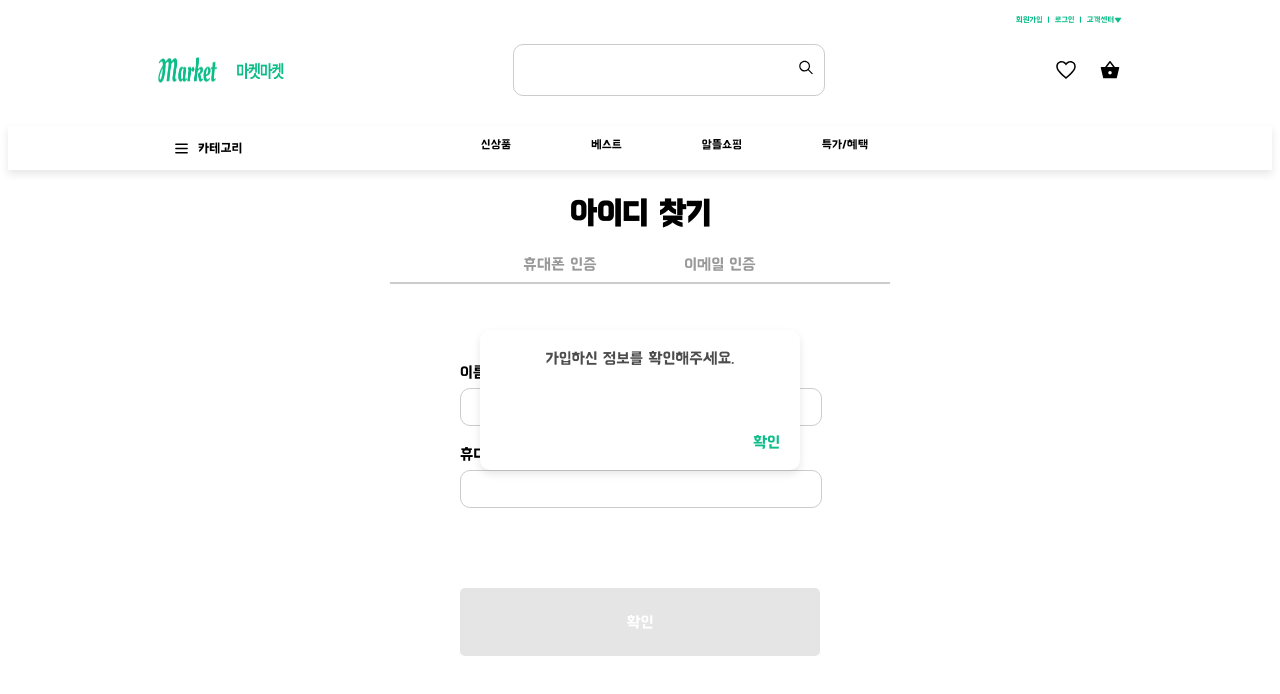
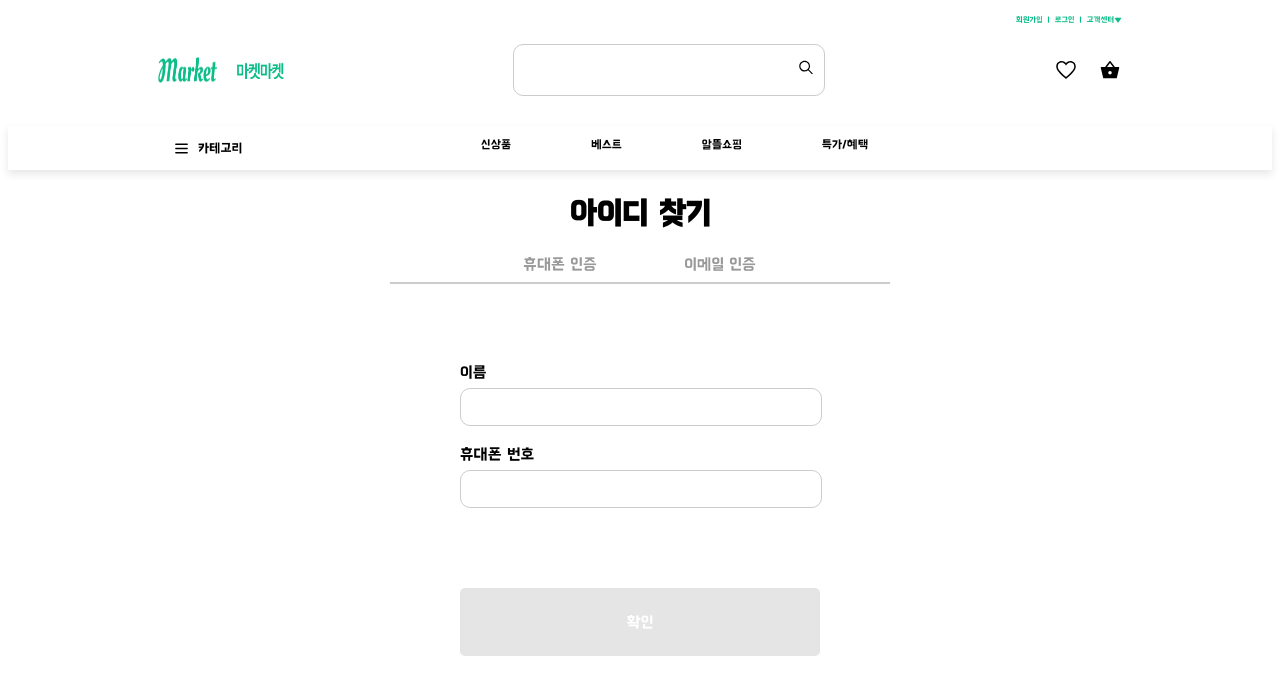
Before and after one commit to ecomerce-market/front, a Next.js app: page /findId in a window 1280 px wide. Shown: the top 694 px of the page. Built offline with nearby package versions, Linux system fonts and the light colour scheme.

Commit message:
[Design] 로그인페이지 - 팝업 숨김

```diff
--- a/src/app/findId/findId.tsx
+++ b/src/app/findId/findId.tsx
@@ -114,13 +114,13 @@ const FindId = () => {
       </form>
 
       {/* 서버에서 에러뜨면 나올 팝업 */}
-      <div className={cx("popupWrapper")}>
+      {/* <div className={cx("popupWrapper")}>
         <Popup
           title={"가입하신 정보를 확인해주세요."}
           rightBtn={"확인"}
           rightBtnHref={"/findId"}
         />
-      </div>
+      </div> */}
     </>
   );
 };
```
